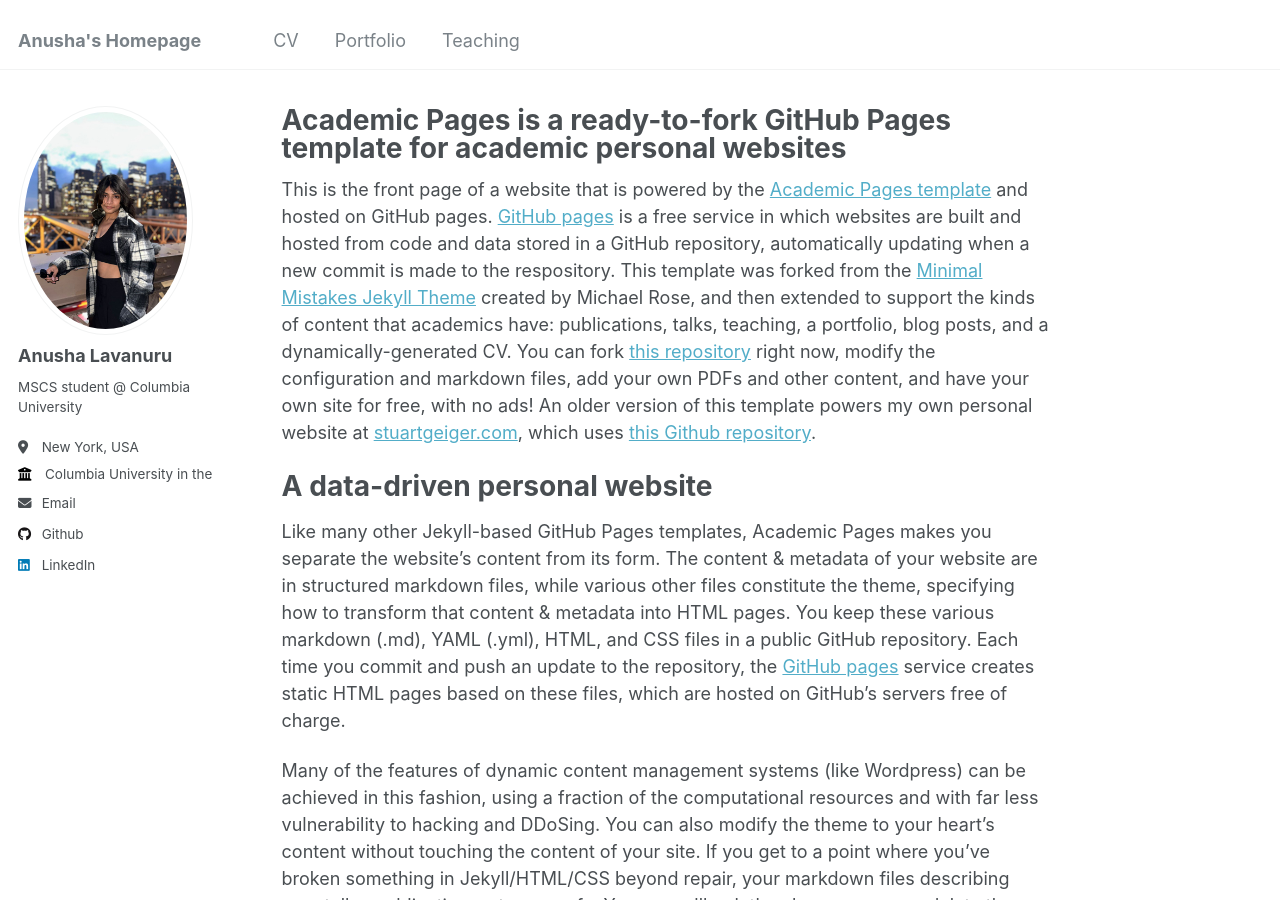
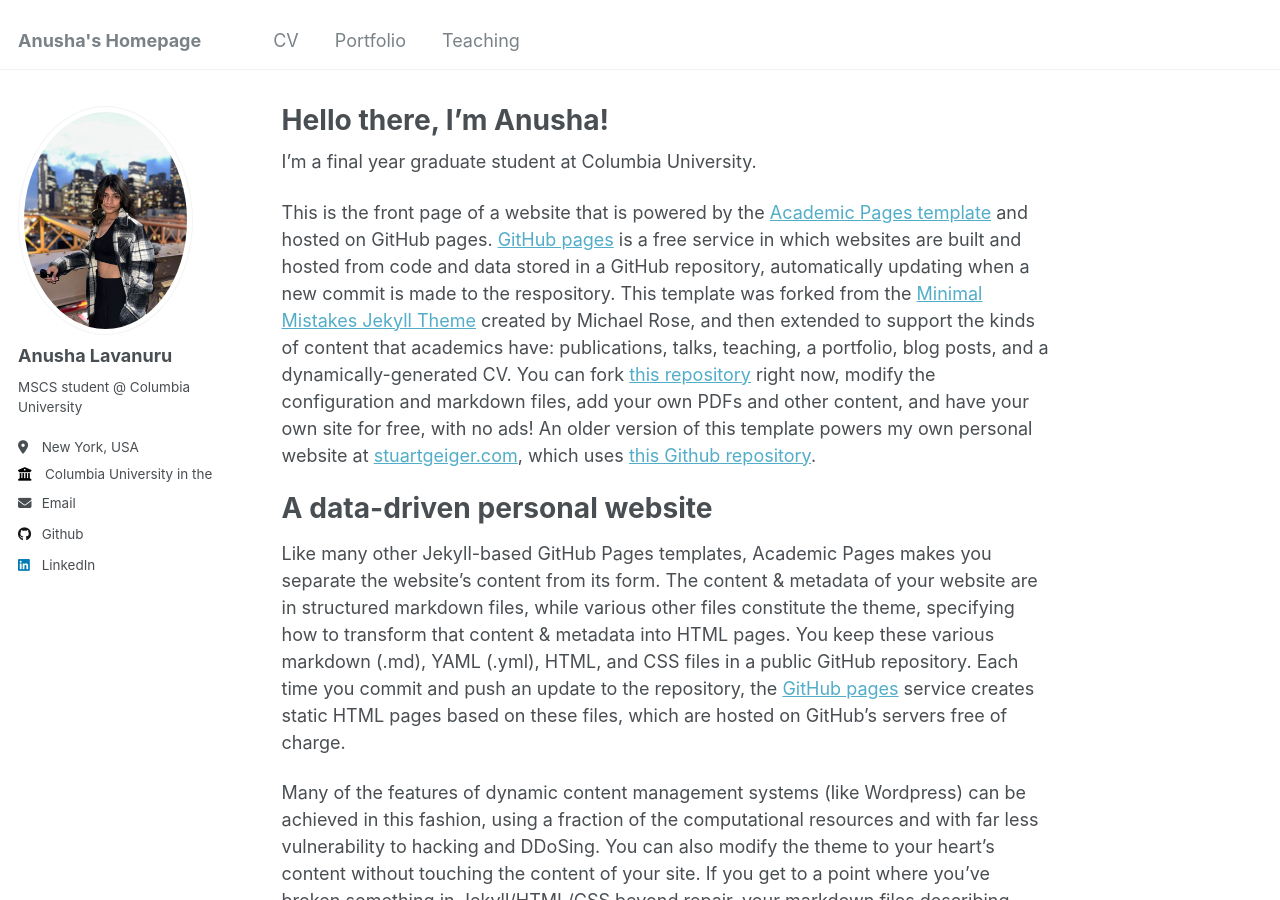
Before and after one commit to AnushaLavanuru5/AnushaL.github.io, a Jekyll site: the page built from _pages/about.md, in a window 1280 px wide and 900 px high. Built offline with Jekyll 4.4.1, drawn with Linux system fonts in a browser that asks for light colours.

Commit message:
Update about.md

```diff
--- a/_pages/about.md
+++ b/_pages/about.md
@@ -1,11 +1,12 @@
 ---
 permalink: /
-title: "Academic Pages is a ready-to-fork GitHub Pages template for academic personal websites"
+title: "Hello there, I'm Anusha!"
 author_profile: true
 redirect_from:
   - /about/
   - /about.html
 ---
+I'm a final year graduate student at Columbia University.
 
 This is the front page of a website that is powered by the [Academic Pages template](https://github.com/academicpages/academicpages.github.io) and hosted on GitHub pages. [GitHub pages](https://pages.github.com) is a free service in which websites are built and hosted from code and data stored in a GitHub repository, automatically updating when a new commit is made to the respository. This template was forked from the [Minimal Mistakes Jekyll Theme](https://mmistakes.github.io/minimal-mistakes/) created by Michael Rose, and then extended to support the kinds of content that academics have: publications, talks, teaching, a portfolio, blog posts, and a dynamically-generated CV. You can fork [this repository](https://github.com/academicpages/academicpages.github.io) right now, modify the configuration and markdown files, add your own PDFs and other content, and have your own site for free, with no ads! An older version of this template powers my own personal website at [stuartgeiger.com](http://stuartgeiger.com), which uses [this Github repository](https://github.com/staeiou/staeiou.github.io).
 
```
